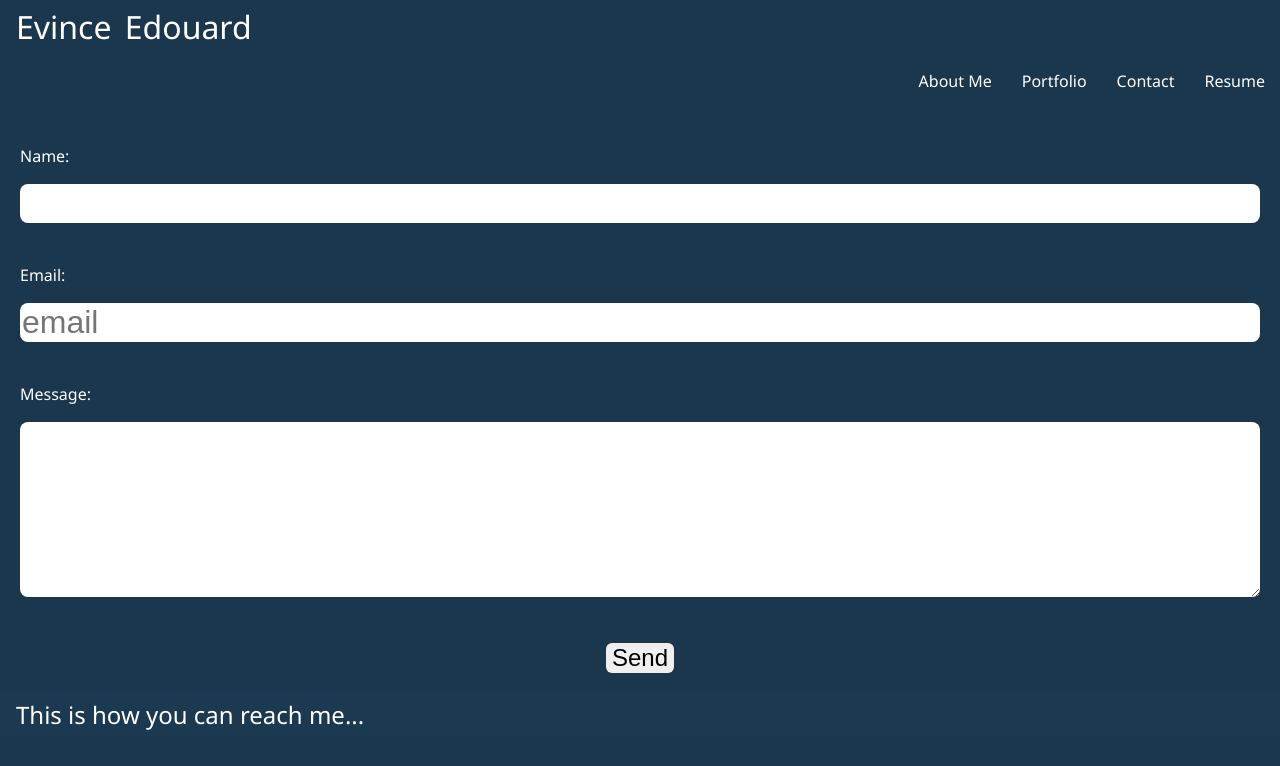
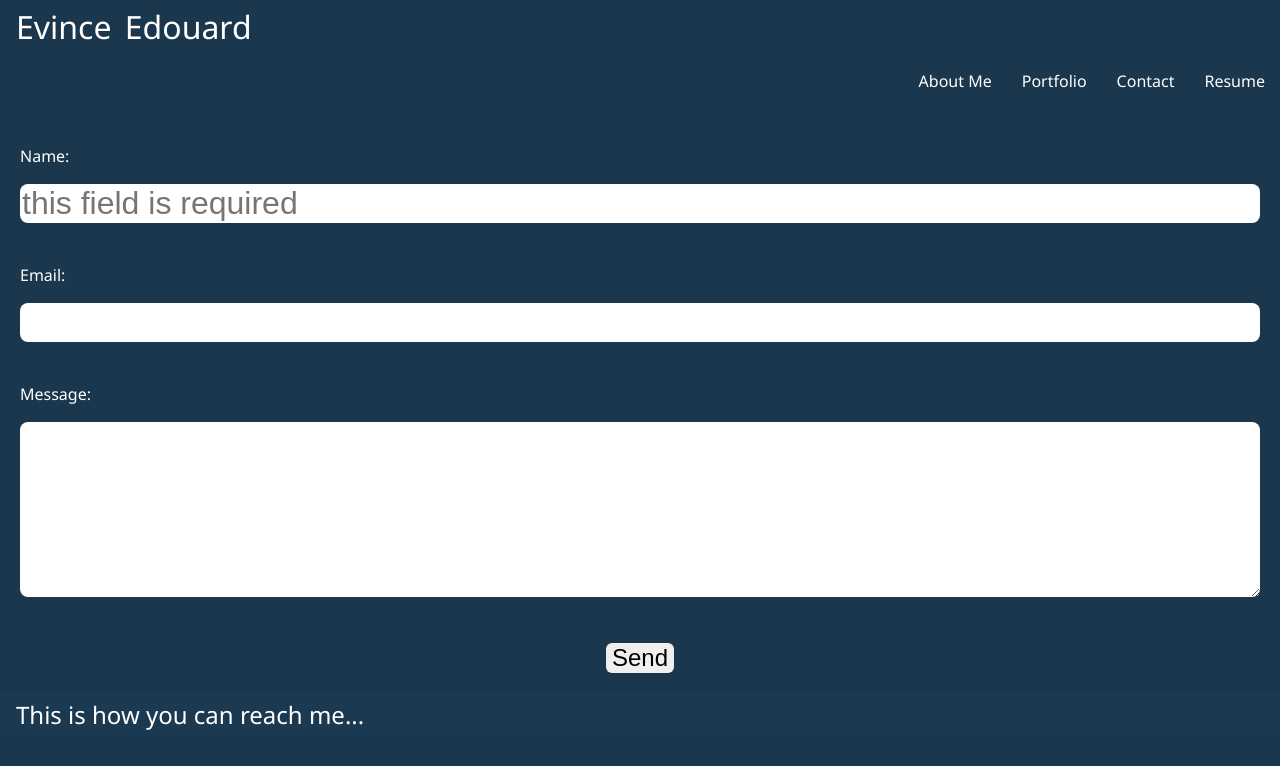
Before and after one commit to EEdouard28/myreactportfolio, a React (Create React App) app: page /Contact in a window 1280 px wide. Shown: the top 766 px of the page. Built offline with nearby package versions, Linux system fonts and the light colour scheme.

Commit message:
contact validations complete

```diff
--- a/src/components/Contact.js
+++ b/src/components/Contact.js
@@ -57,17 +57,27 @@ function Contact() {
     const { target } = e;
     const inputType = target.name;
     const inputValue = target.value;
-    if (inputType === 'email') {
+    if (inputType === 'name') {
+      setName(inputValue);
+    } else if (inputType === 'email') {
       setEmail(inputValue);
+    } else {
+      setMessage(inputValue);
     }
   };
 
   const handleFormSubmit = (e) => {
     e.preventDefault();
+    // if invalid email send error message
     if (!validateEmail(email)) {
       setErrorMessage('Email is invalid');
       return;
     }
+    if (!name || !message) {
+      setErrorMessage('Please fill out your name and message');
+      return;
+    }
+    // otherwise set email
     setEmail('');
   };
 
@@ -84,6 +94,8 @@ function Contact() {
               name="name"
               value={name}
               onChange={(e) => setName(e.target.value)}
+              placeholder="this field is required"
+              pattern="[a-zA-Z0-9]+"
             />
           </label>
         </div>
@@ -95,7 +107,6 @@ function Contact() {
               name="email"
               onChange={handleInputChange}
               type="email"
-              placeholder="email"
             />
           </label>
         </div>
@@ -107,6 +118,7 @@ function Contact() {
               id="message"
               name="message"
               value={message}
+              pattern="[a-zA-Z0-9]+"
               onChange={(e) => setMessage(e.target.value)}
             />
           </label>
@@ -119,7 +131,6 @@ function Contact() {
             <p className="error-text">{errorMessage}</p>
           </div>
         )}
-        {/* <p className="regexMessage">{message}</p> */}
       </FormStyles>
       {/* Contact Links */}
       <main id="contact">
```
